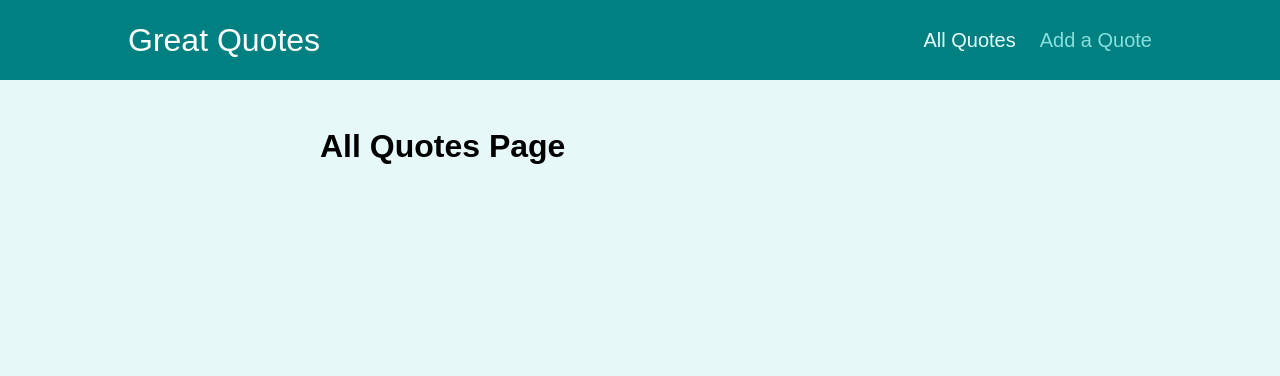
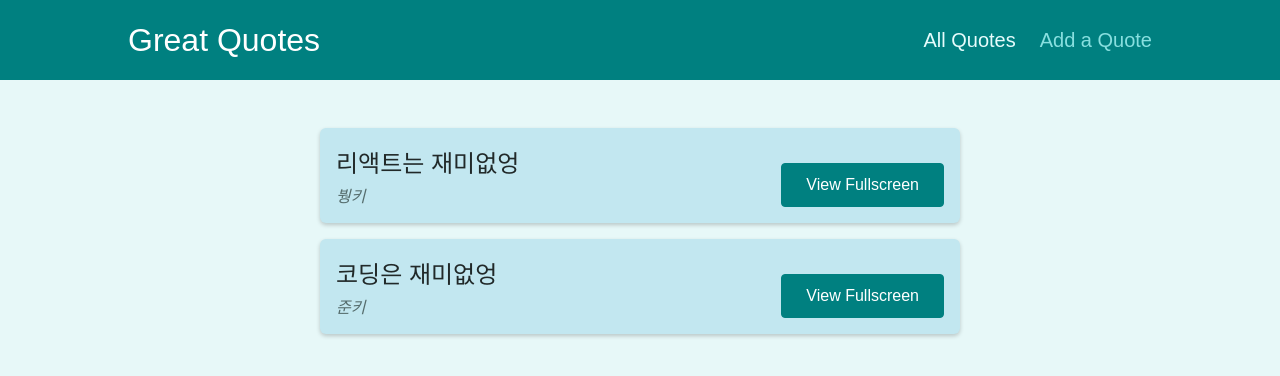
Before and after one commit to dochi486/react-router-practice, a React (Create React App) app: page /quotes in a window 1280 px wide. Shown: the top 376 px of the page. Built offline with nearby package versions, Linux system fonts and the light colour scheme.

Commit message:
인용문 목록, 새 인용문 추가 양식 페이지 연결

```diff
--- a/src/pages/AllQuotes.js
+++ b/src/pages/AllQuotes.js
@@ -1,5 +1,20 @@
+import QuoteList from '../components/quotes/QuoteList';
+
+const DUMMY_QUOTES = [
+  {
+    id: 'q1',
+    author: '붱키',
+    text: '리액트는 재미없엉',
+  },
+  {
+    id: 'q2',
+    author: '준키',
+    text: '코딩은 재미없엉',
+  },
+];
+
 const AllQuotes = () => {
-  return <h1>All Quotes Page</h1>;
+  return <QuoteList quotes={DUMMY_QUOTES} />;
 };
 
 export default AllQuotes;
--- a/src/pages/NewQuote.js
+++ b/src/pages/NewQuote.js
@@ -1,5 +1,11 @@
+import QuoteForm from '../components/quotes/QuoteForm';
+
 const NewQuote = () => {
-  return <h1>New Quote Page</h1>;
+  const addQuoteHandler = (quoteData) => {
+    console.log(quoteData);
+  };
+
+  return <QuoteForm onAddQuote={addQuoteHandler} />;
 };
 
 export default NewQuote;
```
Also changed, not shown: 1 other file (tests, documents, lock files or other folders).
